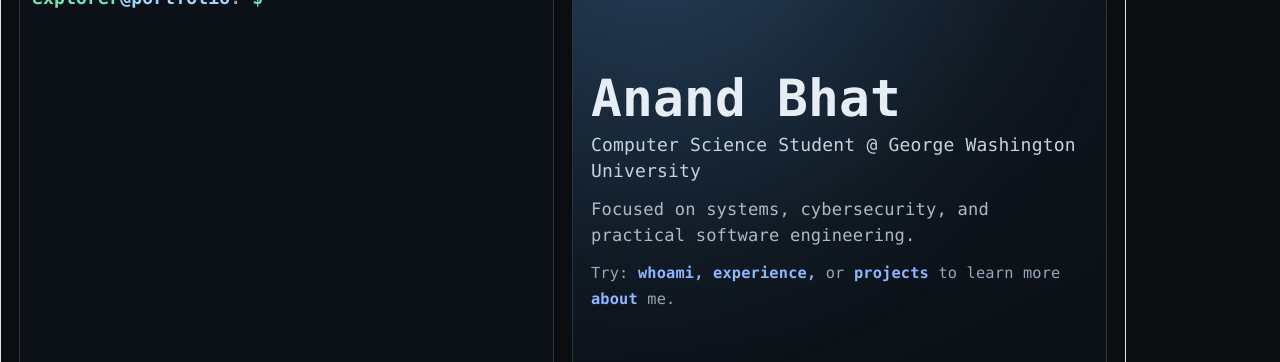
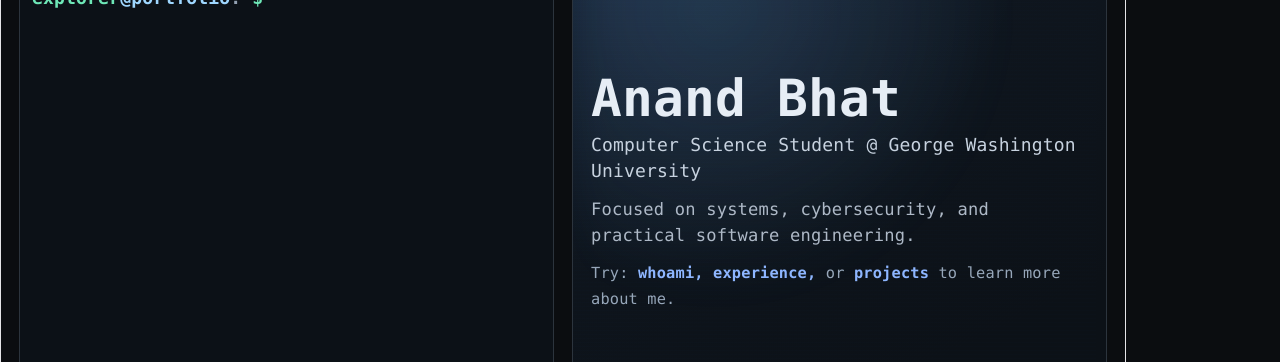
Before and after one commit to AnandB18/Porfolio, a React app: page / in a window 1280 px wide. Shown: the part 228-590 px from the top of the page. Built offline with nearby package versions, Linux system fonts and the light colour scheme; the HTML template or start-up script is replaced by a standard one.

Commit message:
style(about): removed about command and adjusted my 'whoami' sicetion

```diff
--- a/src/App.tsx
+++ b/src/App.tsx
@@ -36,12 +36,40 @@
 type PreviewState =
   | 'default'
   | 'whoami'
-  | 'about'
   | 'projects'
   | 'experience'
   | 'education'
   | 'resume';
 type PreviewEffect = 'idle' | 'pulse' | 'spike' | 'error';
+
+const preloadImage = (src: string) => {
+  const img = new Image();
+  img.decoding = 'async';
+  img.src = src;
+};
+
+const scheduleIdleTask = (task: () => void) => {
+  const ric = window.requestIdleCallback;
+  if (typeof ric === 'function') {
+    ric(() => task(), { timeout: 2500 });
+    return;
+  }
+
+  window.setTimeout(task, 0);
+};
+
+const CURRENTLY_IMAGE_MAP: Record<string, string> = {
+  'reading-image': redRisingPhoto,
+  'watching-image': avatarPhoto,
+  'learning-image': cliImage,
+  'building-image': portfolioImage,
+};
+
+const PROJECT_IMAGE_MAP: Record<string, string> = {
+  'project-portfolio': portfolioImage,
+  'project-shell': cliImage,
+  'project-planner': redRisingPhoto,
+};
 
 function App() {
   const maxConcurrentTypingLines = 3;
@@ -59,6 +87,8 @@
   const [previewEffect, setPreviewEffect] = useState<PreviewEffect>('idle');
   const outputRef = useRef<HTMLDivElement | null>(null);
   const inputRef = useRef<HTMLInputElement | null>(null);
+  const previewOutputRef = useRef<HTMLDivElement | null>(null);
+  const previewScrollRafRef = useRef<number | null>(null);
   const previewEffectTimeoutRef = useRef<number | null>(null);
   const [shouldAutoFollow, setShouldAutoFollow] = useState(true);
   const commitTypedLines = useCallback((lines: TerminalLine[]) => {
@@ -71,17 +101,36 @@
     typingTickMs,
     onCommitLines: commitTypedLines,
   });
-  const currentlyImageMap: Record<string, string> = {
-    'reading-image': redRisingPhoto,
-    'watching-image': avatarPhoto,
-    'learning-image': cliImage,
-    'building-image': portfolioImage,
-  };
-  const projectImageMap: Record<string, string> = {
-    'project-portfolio': portfolioImage,
-    'project-shell': cliImage,
-    'project-planner': redRisingPhoto,
-  };
+
+  const normalizePreviewScroll = useCallback(() => {
+    const el = previewOutputRef.current;
+    if (!el) return;
+
+    const maxScroll = Math.max(0, el.scrollHeight - el.clientHeight);
+    if (maxScroll === 0) {
+      el.scrollTop = 0;
+      return;
+    }
+
+    el.scrollTop = Math.min(el.scrollTop, maxScroll);
+  }, []);
+
+  const scheduleNormalizePreviewScroll = useCallback(() => {
+    if (previewScrollRafRef.current !== null) return;
+
+    previewScrollRafRef.current = window.requestAnimationFrame(() => {
+      previewScrollRafRef.current = null;
+      normalizePreviewScroll();
+    });
+  }, [normalizePreviewScroll]);
+
+  useEffect(() => {
+    const urls = new Set<string>([anandImage, ...Object.values(CURRENTLY_IMAGE_MAP), ...Object.values(PROJECT_IMAGE_MAP)]);
+
+    scheduleIdleTask(() => {
+      urls.forEach(preloadImage);
+    });
+  }, []);
 
   const renderPrompt = () => (
     <span className="terminal-transcript-prompt">
@@ -204,7 +253,7 @@
       );
     }
 
-    if (previewState === 'whoami' || previewState === 'about') {
+    if (previewState === 'whoami') {
       return (
         <section className="preview-about">
           <div className="preview-about-top">
@@ -244,7 +293,7 @@
               {CURRENTLY_ITEMS.map((item) => {
                 const href = getExternalHref(item.href);
                 const hasLink = Boolean(href);
-                const imageSrc = item.imageKey ? currentlyImageMap[item.imageKey] : undefined;
+                const imageSrc = item.imageKey ? CURRENTLY_IMAGE_MAP[item.imageKey] : undefined;
 
                 return (
                   <article key={`${item.label}-${item.title}`} className="preview-currently-card">
@@ -295,7 +344,7 @@
           <h3 className="preview-projects-title">Projects</h3>
           <div className="preview-projects-grid">
             {PROJECTS.map((project) => {
-              const imageSrc = project.imageKey ? projectImageMap[project.imageKey] : undefined;
+              const imageSrc = project.imageKey ? PROJECT_IMAGE_MAP[project.imageKey] : undefined;
               return (
                 <article key={project.id} className="preview-project-card">
                   <div className="preview-project-image-wrap">
@@ -528,6 +577,48 @@
     };
   }, []);
 
+  useEffect(() => {
+    const el = previewOutputRef.current;
+    if (!el) return;
+
+    const handleResize = () => {
+      scheduleNormalizePreviewScroll();
+    };
+
+    window.addEventListener('resize', handleResize);
+
+    const resizeObserver =
+      typeof ResizeObserver !== 'undefined'
+        ? new ResizeObserver(() => {
+            scheduleNormalizePreviewScroll();
+          })
+        : null;
+
+    resizeObserver?.observe(el);
+
+    return () => {
+      window.removeEventListener('resize', handleResize);
+      resizeObserver?.disconnect();
+      if (previewScrollRafRef.current !== null) {
+        window.cancelAnimationFrame(previewScrollRafRef.current);
+        previewScrollRafRef.current = null;
+      }
+    };
+  }, [scheduleNormalizePreviewScroll]);
+
+  useEffect(() => {
+    const el = previewOutputRef.current;
+    if (el) {
+      el.scrollTop = 0;
+    }
+
+    scheduleNormalizePreviewScroll();
+  }, [previewState, scheduleNormalizePreviewScroll]);
+
+  useEffect(() => {
+    scheduleNormalizePreviewScroll();
+  }, [previewEffect, scheduleNormalizePreviewScroll]);
+
   return (
     <main className="app-shell">
       <section className="window-panel terminal-panel">
@@ -589,9 +680,10 @@
           </div>
           <div className="window-body preview-body">
             <div
+              ref={previewOutputRef}
               className={`preview-output preview-output-${previewState} preview-effect-${previewEffect}`}
             >
-              {renderPreviewContent()}
+              <div className="preview-output-scroll">{renderPreviewContent()}</div>
             </div>
           </div>
         </div>
--- a/src/core/commands.ts
+++ b/src/core/commands.ts
@@ -30,10 +30,6 @@
   },
   whoami: {
     description: 'Learn about me',
-    run: () => ABOUT_LINES,
-  },
-  about: {
-    description: 'Alias for whoami',
     run: () => ABOUT_LINES,
   },
   projects: {
--- a/src/core/data.ts
+++ b/src/core/data.ts
@@ -29,8 +29,9 @@
   imageAlt: 'Photo of Anand Bhat',
   title: 'WHOAMI',
   paragraphs: [
-    'Hello, I am Anand Bhat! I am currently pursuing a BS in Computer Science at The George Washington University with a passion in systems programming and cybersecurity.',
-    'Upcoming, I will be researching UAV anomaly detection at the Security and Systems Lab at GWU under the guidence of Dr. Mohan.',
+    'Hello, I am Anand Bhat!',
+    'I am currently pursuing a BS in Computer Science at The George Washington University',
+    'Upcoming, I will be researching UAV anomaly detection at the GWU Security and Systems Lab under the guidence of Dr. Sibin Mohan.',
     'Outside of school, I enjoy anything sports related, winding down with a good book, and learning new things from side projects.',
     'You can contact me via the links below. Thank you for visiting my portfolio!'
   ],
--- a/src/styles/preview.css
+++ b/src/styles/preview.css
@@ -7,7 +7,8 @@
   position: relative;
   min-height: 0;
   height: 100%;
-  overflow: hidden;
+  overflow-y: auto;
+  overflow-x: hidden;
   padding-right: 0;
   background:
     radial-gradient(680px circle at 16% 10%, rgba(94, 161, 255, 0.16), transparent 56%),
@@ -16,50 +17,52 @@
   animation: preview-bg-drift 9s ease-in-out infinite alternate;
 }
 
-.preview-output,
-.preview-projects,
-.preview-experience,
-.preview-about {
+.preview-output-scroll {
+  position: relative;
+  z-index: 0;
+  isolation: isolate;
+  contain: paint;
+  box-sizing: border-box;
+  min-height: 100%;
+  display: flex;
+  flex-direction: column;
+}
+
+.preview-output-scroll > * {
+  position: relative;
+  z-index: 1;
+}
+
+.preview-output {
   scrollbar-gutter: stable;
   scrollbar-width: thin;
   scrollbar-color: var(--color-terminal-scrollbar-thumb) var(--color-terminal-scrollbar-track);
 }
 
-.preview-output::-webkit-scrollbar,
-.preview-projects::-webkit-scrollbar,
-.preview-experience::-webkit-scrollbar,
-.preview-about::-webkit-scrollbar {
+.preview-output::-webkit-scrollbar {
   width: 10px;
 }
 
-.preview-output::-webkit-scrollbar-track,
-.preview-projects::-webkit-scrollbar-track,
-.preview-experience::-webkit-scrollbar-track,
-.preview-about::-webkit-scrollbar-track {
+.preview-output::-webkit-scrollbar-track {
   background: var(--color-terminal-scrollbar-track);
   border-radius: 8px;
 }
 
-.preview-output::-webkit-scrollbar-thumb,
-.preview-projects::-webkit-scrollbar-thumb,
-.preview-experience::-webkit-scrollbar-thumb,
-.preview-about::-webkit-scrollbar-thumb {
+.preview-output::-webkit-scrollbar-thumb {
   background: var(--color-terminal-scrollbar-thumb);
   border-radius: 8px;
   border: 2px solid var(--color-terminal-scrollbar-track);
 }
 
-.preview-output::-webkit-scrollbar-thumb:hover,
-.preview-projects::-webkit-scrollbar-thumb:hover,
-.preview-experience::-webkit-scrollbar-thumb:hover,
-.preview-about::-webkit-scrollbar-thumb:hover {
+.preview-output::-webkit-scrollbar-thumb:hover {
   background: var(--color-terminal-scrollbar-thumb-hover);
 }
 
-.preview-output::before {
+.preview-output-scroll::before {
   content: '';
   position: absolute;
   inset: 0;
+  z-index: 0;
   background:
     linear-gradient(to bottom, rgba(0, 0, 0, 0.2), transparent 22%, transparent 76%, rgba(0, 0, 0, 0.28)),
     repeating-linear-gradient(
@@ -78,10 +81,11 @@
     preview-overlay-drift 8.5s ease-in-out infinite alternate;
 }
 
-.preview-output::after {
+.preview-output-scroll::after {
   content: '';
   position: absolute;
-  inset: -22%;
+  inset: 0;
+  z-index: 0;
   background: radial-gradient(circle at 26% 24%, rgba(126, 196, 255, 0.12), transparent 46%);
   filter: blur(18px);
   pointer-events: none;
@@ -90,27 +94,27 @@
   animation: preview-glow-drift 8s ease-in-out infinite alternate, preview-glow-breathe 3.6s ease-in-out infinite;
 }
 
-.preview-effect-pulse.preview-output::after {
+.preview-output.preview-effect-pulse .preview-output-scroll::after {
   opacity: 0.95;
   transform: translate(2.4%, 1.2%) scale(1.07);
   filter: blur(17px) saturate(1.04);
 }
 
-.preview-effect-pulse.preview-output::before {
+.preview-output.preview-effect-pulse .preview-output-scroll::before {
   opacity: 0.84;
 }
 
-.preview-effect-spike.preview-output::before {
+.preview-output.preview-effect-spike .preview-output-scroll::before {
   opacity: 0.94;
 }
 
-.preview-effect-spike.preview-output::after {
+.preview-output.preview-effect-spike .preview-output-scroll::after {
   opacity: 1;
   transform: translate(4%, 2%) scale(1.1);
   filter: blur(18px);
 }
 
-.preview-effect-error::before {
+.preview-output.preview-effect-error .preview-output-scroll::before {
   animation:
     preview-scanline-shift 0.9s linear 1,
     preview-overlay-flicker 0.9s steps(8, end) 1,
@@ -119,7 +123,7 @@
     preview-error-jitter 0.28s steps(6, end) 1;
 }
 
-.preview-effect-error::after {
+.preview-output.preview-effect-error .preview-output-scroll::after {
   animation:
     preview-glow-drift 0.9s ease-out 1,
     preview-glow-breathe 0.9s ease-out 1,
@@ -127,15 +131,16 @@
 }
 
 .preview-default {
-  display: grid;
-  place-items: center;
-  min-height: 100%;
+  box-sizing: border-box;
+  flex: 1;
+  display: flex;
+  align-items: center;
+  justify-content: center;
   padding: 1rem;
 }
 
 .preview-default-content {
   position: relative;
-  z-index: 1;
   width: min(520px, 100%);
   text-align: left;
 }
@@ -176,9 +181,9 @@
   flex-direction: column;
   align-content: start;
   align-items: stretch;
-  min-height: 100%;
+  min-height: 0;
   padding: clamp(0.82rem, 2vw, 1.2rem);
-  overflow: hidden;
+  overflow: visible;
 }
 
 .preview-projects {
@@ -187,10 +192,9 @@
   display: flex;
   flex-direction: column;
   gap: 0.8rem;
-  height: 100%;
+  min-height: 0;
   padding: clamp(0.82rem, 2vw, 1.2rem);
-  overflow-y: auto;
-  overflow-x: hidden;
+  overflow: visible;
 }
 
 .preview-projects-title {
@@ -311,9 +315,9 @@
   z-index: 1;
   display: grid;
   place-items: center;
-  min-height: 100%;
+  min-height: 0;
   padding: clamp(0.82rem, 2vw, 1.2rem);
-  overflow: hidden;
+  overflow: visible;
 }
 
 .preview-resume-card {
@@ -374,10 +378,9 @@
   display: flex;
   flex-direction: column;
   gap: 0.85rem;
-  height: 100%;
+  min-height: 0;
   padding: clamp(0.82rem, 2vw, 1.2rem);
-  overflow-y: auto;
-  overflow-x: hidden;
+  overflow: visible;
 }
 
 .preview-experience-title {
@@ -680,10 +683,10 @@
 
 @keyframes preview-glow-drift {
   0% {
-    transform: translate(0, 0) scale(1);
+    transform: translate(0, 0);
   }
   100% {
-    transform: translate(4%, 3%) scale(1.05);
+    transform: translate(2%, 1.5%);
   }
 }
 
@@ -736,15 +739,12 @@
 @keyframes preview-glow-breathe {
   0% {
     opacity: 0.62;
-    filter: blur(14px) saturate(1);
   }
   50% {
-    opacity: 1;
-    filter: blur(22px) saturate(1.2);
+    opacity: 0.92;
   }
   100% {
     opacity: 0.62;
-    filter: blur(14px) saturate(1);
   }
 }
 
@@ -810,11 +810,11 @@
     animation: none;
   }
 
-  .preview-output::before {
+  .preview-output-scroll::before {
     animation: none;
   }
 
-  .preview-output::after {
+  .preview-output-scroll::after {
     animation: none;
   }
 }
@@ -822,16 +822,6 @@
 @media (max-width: 900px) {
   .preview-panel .window-shell {
     min-height: min(300px, 48dvh);
-  }
-
-  .preview-output {
-    overflow-y: auto;
-    overflow-x: hidden;
-  }
-
-  .preview-about {
-    overflow-y: auto;
-    overflow-x: hidden;
   }
 
   .preview-about-top {
```
Also changed, not shown: 4 other files (tests, documents, lock files or other folders).
